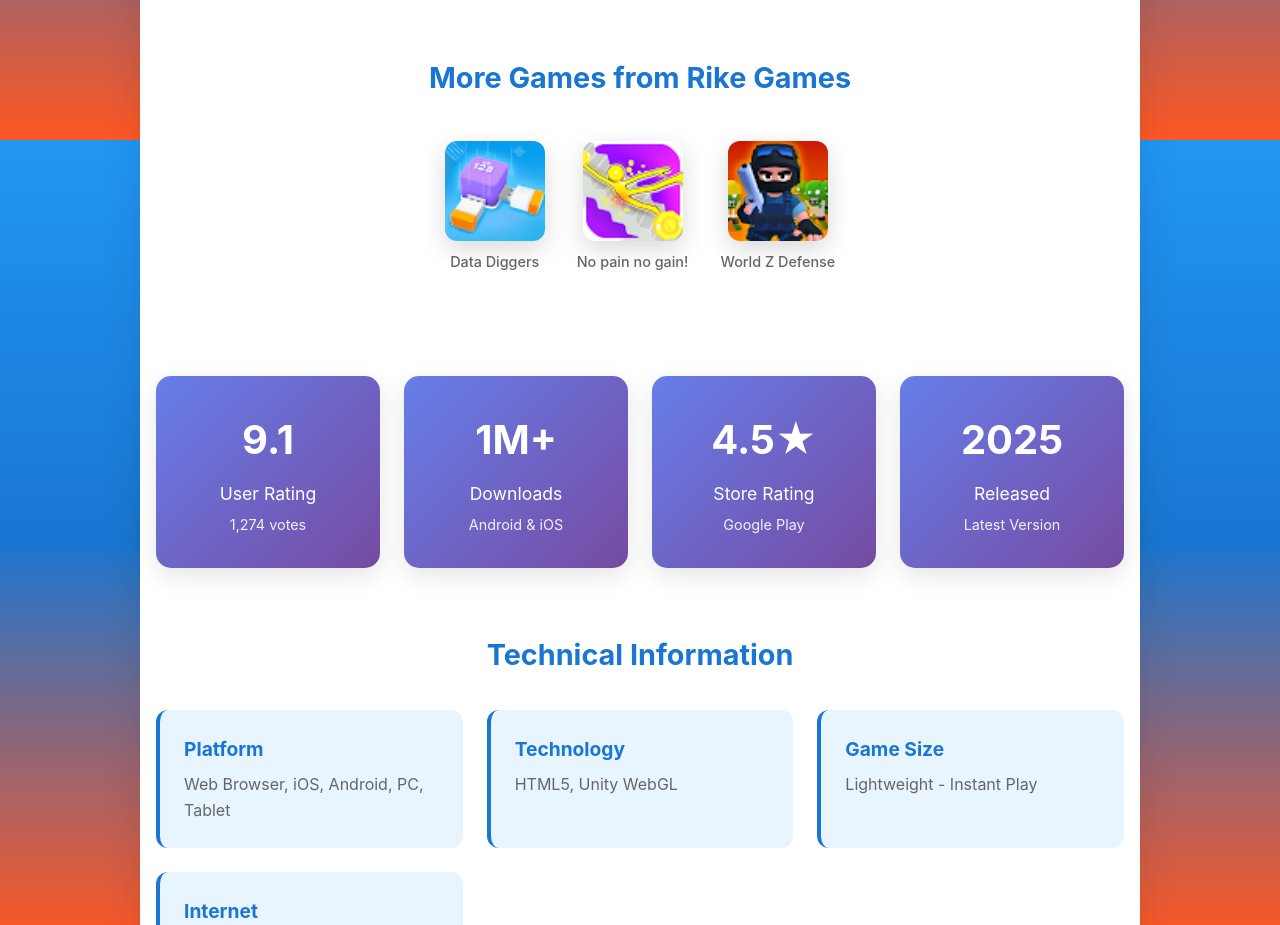
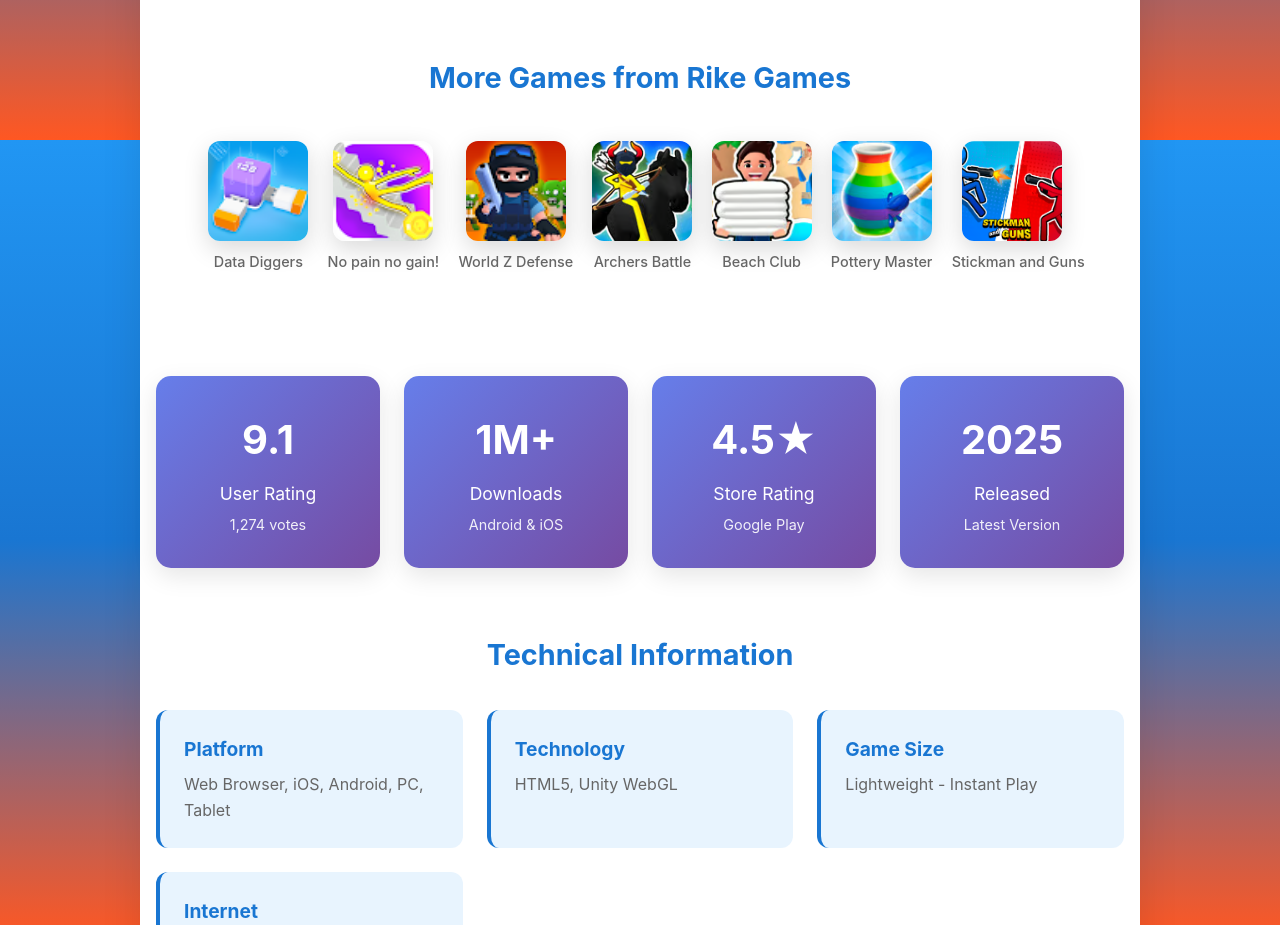
Before and after one commit to luluisland1221/Water-vs-Fire, a plain HTML site: page index.html in a window 1280 px wide. Shown: the part 3060-3985 px from the top of the page. Drawn offline with Linux system fonts and the light colour scheme.

Commit message:
Rike Games更新

```diff
--- a/index.html
+++ b/index.html
@@ -629,7 +629,7 @@
         .rike-games-grid {
             display: flex;
             justify-content: center;
-            gap: 2rem;
+            gap: 1.2rem;
             padding: 1rem 0;
             flex-wrap: nowrap;
         }
@@ -1168,6 +1168,22 @@
                                 <img src="World Z Defense.webp" alt="World Z Defense Game by Rike Games" loading="lazy">
                                 <div class="game-title">World Z Defense</div>
                             </a>
+                            <a href="https://www.crazygames.com/game/archers-battle" target="_blank" rel="noopener" class="rike-game-item">
+                                <img src="archersbattle.png" alt="Archers Battle Game by Rike Games" loading="lazy">
+                                <div class="game-title">Archers Battle</div>
+                            </a>
+                            <a href="https://www.crazygames.com/game/beach-club" target="_blank" rel="noopener" class="rike-game-item">
+                                <img src="beachclub.png" alt="Beach Club Game by Rike Games" loading="lazy">
+                                <div class="game-title">Beach Club</div>
+                            </a>
+                            <a href="https://www.crazygames.com/game/pottery-master" target="_blank" rel="noopener" class="rike-game-item">
+                                <img src="potterymaster.png" alt="Pottery Master Game by Rike Games" loading="lazy">
+                                <div class="game-title">Pottery Master</div>
+                            </a>
+                            <a href="https://www.crazygames.com/game/stickman-and-guns" target="_blank" rel="noopener" class="rike-game-item">
+                                <img src="stickmanandguns.png" alt="Stickman and Guns Game by Rike Games" loading="lazy">
+                                <div class="game-title">Stickman and Guns</div>
+                            </a>
                         </div>
                     </div>
 
```
Also changed, not shown: Blocks Breaker.webp (added), Fishing Fishes!.webp (added), Kick Pants.webp (added), archersbattle.png (added), beachclub.png (added), potterymaster.png (added), stickmanandguns.png (added).
